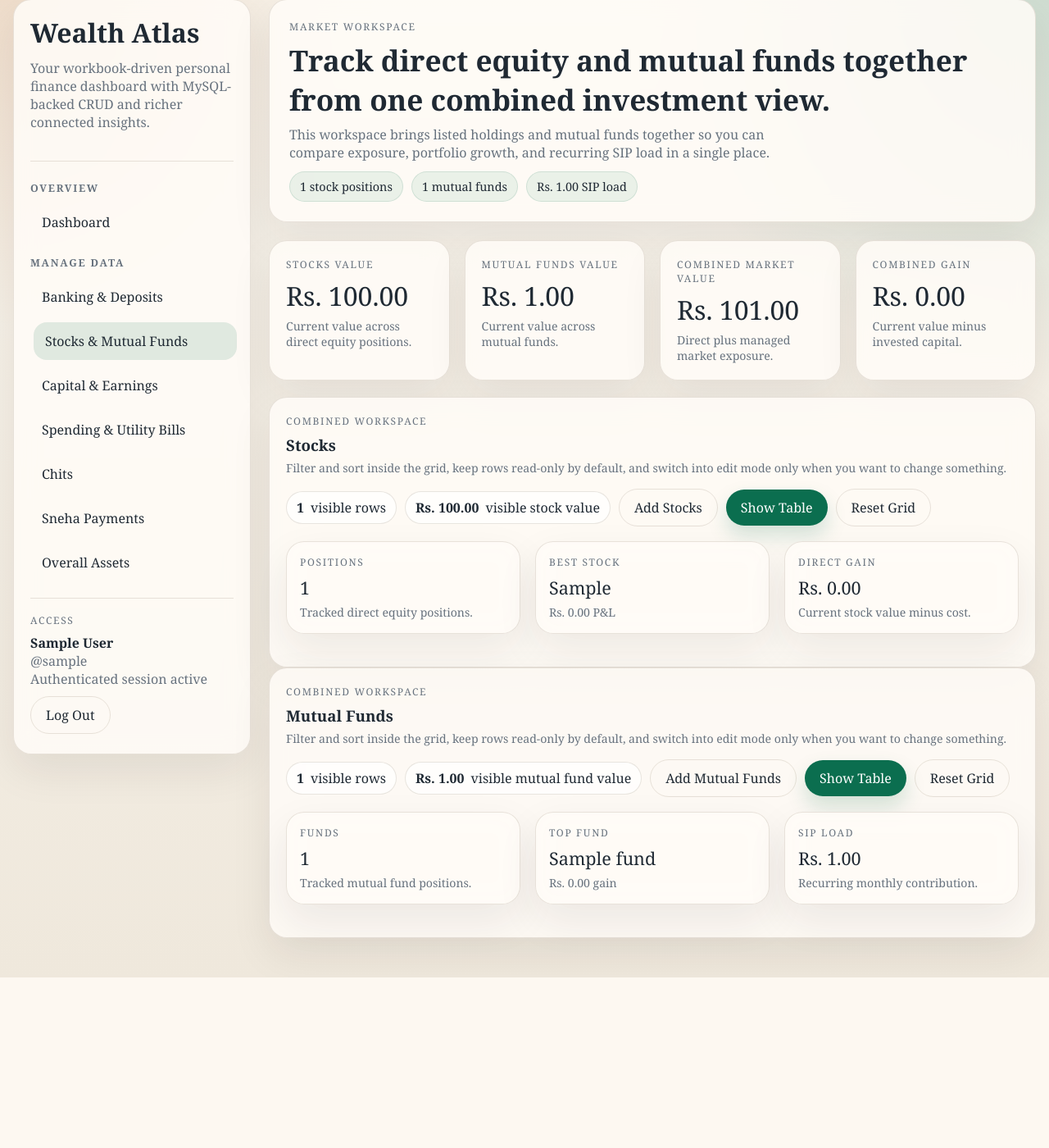
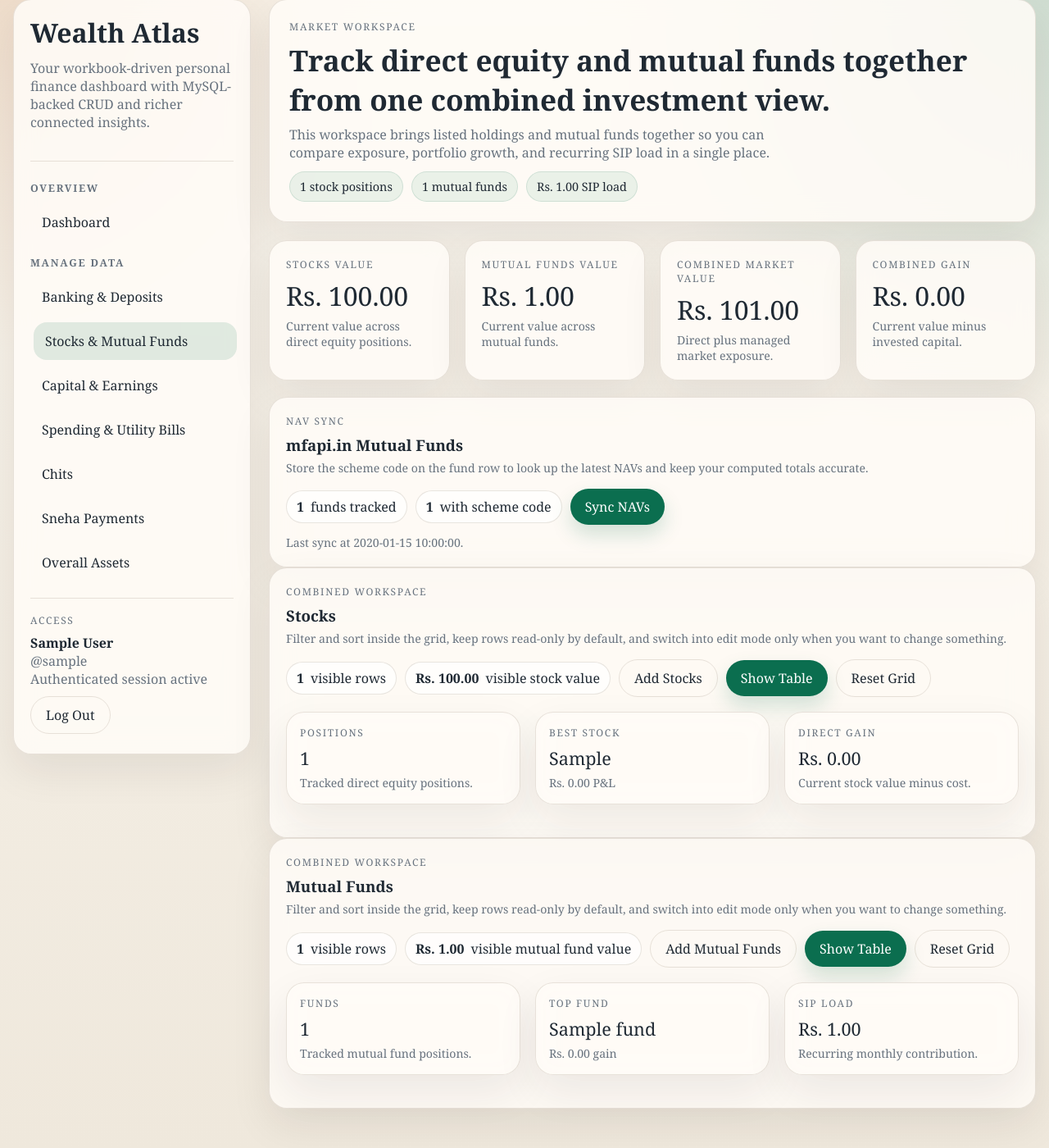
Before and after one commit to venkattj/dashboard, a Flask app: page /entity/mutual_funds in a window 1280 px wide. Shown: the part 25-1425 px from the top of the page at 82% size. Before the commit the page ends 1217 px from the top, so only its background shows below. Run offline with Flask 3, Linux system fonts and the light colour scheme; the visitor is signed in with stand-in values (Sample User, id 1); tables that the repository leaves empty hold one stand-in row (values such as "Sample post").

Commit message:
sync with external systems

```diff
--- a/financial_dashboard/app.py
+++ b/financial_dashboard/app.py
@@ -87,12 +87,10 @@ ENTITY_CONFIG = {
         "table": "stocks",
         "columns": [
             {"name": "symbol", "label": "Symbol", "type": "text"},
-            {"name": "exchange", "label": "Exchange", "type": "text"},
-            {"name": "isin", "label": "ISIN", "type": "text"},
             {"name": "average_price", "label": "Average Price", "type": "number", "step": "0.01"},
             {"name": "current_price", "label": "Current Price", "type": "number", "step": "0.01"},
+            {"name": "returns_pct", "label": "Returns %", "type": "number", "step": "0.01"},
             {"name": "quantity", "label": "Quantity", "type": "number", "step": "1"},
-            {"name": "source", "label": "Source", "type": "text"},
             {"name": "last_synced_price_at", "label": "Price Synced At", "type": "text"},
         ],
     },
@@ -102,10 +100,13 @@ ENTITY_CONFIG = {
         "table": "mutual_funds",
         "columns": [
             {"name": "fund_name", "label": "Fund Name", "type": "text"},
-            {"name": "invested", "label": "Invested", "type": "number", "step": "0.01"},
+            {"name": "current_value", "label": "Current Value", "type": "number", "step": "0.01"},
             {"name": "returns_pct", "label": "Returns %", "type": "number", "step": "0.01"},
+            {"name": "units", "label": "Units", "type": "number", "step": "0.01"},
+            {"name": "average_nav", "label": "Average NAV", "type": "number", "step": "0.0001"},
+            {"name": "latest_nav", "label": "Latest NAV", "type": "number", "step": "0.0001"},
             {"name": "sip", "label": "Monthly SIP", "type": "number", "step": "0.01"},
-            {"name": "current_value", "label": "Current Value", "type": "number", "step": "0.01"},
+            {"name": "nav_synced_at", "label": "NAV Synced At", "type": "text"},
         ],
     },
     "utility_bills": {
@@ -239,6 +240,25 @@ def as_int(value: Any, default: int = 0) -> int:
         return default
 
 
+def compute_stock_returns_pct(row: dict[str, Any]) -> float:
+    average = as_float(row.get("average_price"))
+    current = as_float(row.get("current_price"))
+    if average:
+        return ((current - average) / average) * 100
+    return 0.0
+
+
+def compute_mutual_fund_returns_pct(row: dict[str, Any]) -> float:
+    average_nav = as_float(row.get("average_nav"))
+    units = as_float(row.get("units"))
+    latest_nav = as_float(row.get("latest_nav"))
+    invested = average_nav * units
+    current_value = latest_nav * units
+    if invested:
+        return ((current_value - invested) / invested) * 100
+    return 0.0
+
+
 
 
 def reset_database() -> None:
@@ -933,7 +953,9 @@ def build_dashboard_metrics() -> dict[str, Any]:
         "bank": fetch_one("SELECT COALESCE(SUM(balance), 0) AS total FROM bank_accounts")["total"],
         "fd": fetch_one("SELECT COALESCE(SUM(current_amount), 0) AS total FROM fixed_deposits")["total"],
         "stocks": fetch_one("SELECT COALESCE(SUM(current_price * quantity), 0) AS total FROM stocks")["total"],
-        "mutual_funds": fetch_one("SELECT COALESCE(SUM(current_value), 0) AS total FROM mutual_funds")["total"],
+        "mutual_funds": fetch_one("SELECT COALESCE(SUM(latest_nav * units), 0) AS total FROM mutual_funds")[
+            "total"
+        ],
         "loans_receivable": fetch_one("SELECT COALESCE(SUM(amount), 0) AS total FROM loans WHERE amount > 0")["total"],
         "loan_obligations": fetch_one("SELECT ABS(COALESCE(SUM(amount), 0)) AS total FROM loans WHERE amount < 0")[
             "total"
@@ -1166,6 +1188,7 @@ register_mutual_funds_routes(
     entity_config=ENTITY_CONFIG,
     fetch_all=fetch_all,
     as_float=as_float,
+    execute=execute,
 )
 
 
@@ -1437,16 +1460,25 @@ def entity_list(entity_key: str) -> str:
     else:
         query = f"SELECT * FROM {entity['table']}"
         params = ()
+        filters = []
         if search:
-            filters = []
             for column in columns:
                 if column["type"] == "text":
                     filters.append(f"{column['name']} LIKE ?")
                     params += (f"%{search}%",)
-            if filters:
-                query += " WHERE " + " OR ".join(filters)
+        if filters:
+            query += " WHERE " + " OR ".join(filters)
         query += " ORDER BY id DESC"
         rows = fetch_all(query, params)
+    if entity_key == "stocks":
+        for row in rows:
+            row["returns_pct"] = compute_stock_returns_pct(row)
+    elif entity_key == "mutual_funds":
+        for row in rows:
+            latest_nav = as_float(row.get("latest_nav"))
+            units = as_float(row.get("units"))
+            row["current_value"] = latest_nav * units
+            row["returns_pct"] = compute_mutual_fund_returns_pct(row)
     context = build_generic_entity_context(entity_key, rows)
     return render_template(
         "entity_list.html",
@@ -1471,6 +1503,8 @@ def entity_inline_update(entity_key: str, row_id: int):
             (user_id, bank_id, values["balance"], values["purpose"], row_id),
         )
     else:
+        if entity_key == "mutual_funds":
+            values.pop("current_value", None)
         assignments = ", ".join(f"{name} = ?" for name in values)
         execute(
             f"UPDATE {entity['table']} SET {assignments} WHERE id = ?",
@@ -1496,6 +1530,8 @@ def entity_create(entity_key: str) -> str:
                 (user_id, bank_id, values["balance"], values["purpose"]),
             )
         else:
+            if entity_key == "mutual_funds":
+                values.pop("current_value", None)
             columns = list(values.keys())
             execute(
                 f"INSERT INTO {entity['table']} ({', '.join(columns)}) VALUES ({', '.join('?' for _ in columns)})",
--- /dev/null
+++ b/financial_dashboard/clean_quotes.py
@@ -0,0 +1,3 @@
+from pathlib import Path
+path = Path('db/mysql_seed.py')
+text = path.read_text()
--- /dev/null
+++ b/financial_dashboard/fix_quotes.py
@@ -0,0 +1,3 @@
+from pathlib import Path
+path = Path('db/mysql_seed.py')
+text = path.read_text()
--- a/financial_dashboard/requirements.txt
+++ b/financial_dashboard/requirements.txt
@@ -5,3 +5,4 @@ click==8.3.1
 itsdangerous==2.2.0
 blinker==1.9.0
 PyMySQL==1.1.2
+requests==2.31.0
--- a/financial_dashboard/routes/mutual_funds.py
+++ b/financial_dashboard/routes/mutual_funds.py
@@ -1,21 +1,117 @@
 from __future__ import annotations
 
+from datetime import datetime
 from typing import Any, Callable
 
-from flask import render_template
+import requests
+from flask import flash, redirect, render_template, url_for
 
 from .workspaces import build_markets_workspace
+
+MF_API_BASE_URL = "https://api.mfapi.in/mf"
+
+# Optional helper mapping when the workbook does not store scheme codes.
+# Add entries like {"Fund Name": "123456"} if you prefer auto-matching by name.
+MUTUAL_FUND_SCHEMES: dict[str, str] = {}
+
+
+def fetch_latest_nav(scheme_code: str) -> dict[str, Any] | None:
+    try:
+        response = requests.get(f"{MF_API_BASE_URL}/{scheme_code}", timeout=12)
+        response.raise_for_status()
+        payload = response.json()
+        entries = payload.get("data")
+        if not entries:
+            return None
+        latest = entries[0]
+        raw_nav = latest.get("nav")
+        if not raw_nav:
+            return None
+        nav_value = float(str(raw_nav).replace(",", "").strip())
+        return {"nav": nav_value}
+    except (requests.RequestException, ValueError, KeyError, IndexError, TypeError):
+        return None
+
+
+def resolve_scheme_code(row: dict[str, Any]) -> str | None:
+    fund_name = str(row.get("fund_name", "")).strip()
+    scheme_candidate = row.get("scheme_code") or MUTUAL_FUND_SCHEMES.get(fund_name)
+    if not scheme_candidate:
+        return None
+    return str(scheme_candidate).strip()
 
 
 def register_mutual_funds_routes(
     app,
     entity_config: dict[str, Any],
     fetch_all: Callable[..., list],
+    execute: Callable[..., None],
     as_float: Callable[[Any], float],
 ) -> None:
     @app.get("/entity/mutual_funds", endpoint="mutual_funds_page")
     def mutual_funds_page() -> str:
-        return render_template(
-            "paired_workspace.html",
-            **build_markets_workspace(entity_config=entity_config, fetch_all=fetch_all, as_float=as_float),
+        mf_rows = fetch_all("SELECT * FROM mutual_funds ORDER BY latest_nav * units DESC, id DESC")
+        workspace = build_markets_workspace(
+            entity_config=entity_config,
+            fetch_all=fetch_all,
+            as_float=as_float,
+            mutual_fund_rows=mf_rows,
         )
+        last_sync_candidates = [row["nav_synced_at"] for row in mf_rows if row.get("nav_synced_at")]
+        last_sync_at = max(last_sync_candidates) if last_sync_candidates else None
+        integration_panel = {
+            "mode": "mutual_funds",
+            "provider": "mfapi.in",
+            "sync_url": url_for("mutual_funds_sync_nav"),
+            "fund_count": len(mf_rows),
+            "schemes_configured": sum(1 for row in mf_rows if row.get("scheme_code")),
+            "last_sync_at": last_sync_at.strftime("%Y-%m-%d %H:%M:%S") if last_sync_at else None,
+        }
+        return render_template("paired_workspace.html", integration_panel=integration_panel, **workspace)
+
+    @app.post("/mutual-funds/nav/sync", endpoint="mutual_funds_sync_nav")
+    def mutual_funds_sync_nav() -> Any:
+        rows = fetch_all("SELECT * FROM mutual_funds ORDER BY fund_name")
+        nav_cache: dict[str, dict[str, Any] | None] = {}
+        errors: list[str] = []
+        updated = 0
+        now_str = datetime.now().strftime("%Y-%m-%d %H:%M:%S")
+
+        for row in rows:
+            scheme_code = resolve_scheme_code(row)
+            if not scheme_code:
+                continue
+            nav_data = nav_cache.get(scheme_code)
+            if nav_data is None:
+                nav_data = fetch_latest_nav(scheme_code)
+                nav_cache[scheme_code] = nav_data
+            if not nav_data:
+                errors.append(f"{row['fund_name']} ({scheme_code})")
+                continue
+
+            nav_value = nav_data["nav"]
+            units = max(as_float(row.get("units")), 0.0)
+
+            execute(
+                """
+                UPDATE `mutual_funds`
+                SET `units` = ?, `latest_nav` = ?, `nav_synced_at` = ?
+                WHERE `id` = ?
+                """,
+                (units, nav_value, now_str, row["id"]),
+            )
+            updated += 1
+
+        if updated:
+            flash(f"Updated NAV for {updated} mutual fund{'s' if updated != 1 else ''}.", "success")
+        else:
+            flash("No mutual fund rows could be matched to a scheme code for NAV sync.", "warning")
+
+        if errors:
+            flash(
+                f"Could not fetch NAV for {len(errors)} fund(s): {', '.join(errors)}. "
+                "Verify the scheme codes or try again later.",
+                "error" if not updated else "warning",
+            )
+
+        return redirect(url_for("mutual_funds_page"))
--- a/financial_dashboard/routes/workspaces.py
+++ b/financial_dashboard/routes/workspaces.py
@@ -21,6 +21,30 @@ def _section(
         "total_field": total_field,
         "highlights": highlights,
     }
+
+
+def _stock_returns_pct(row: dict[str, Any], as_float: Callable[[Any], float]) -> float:
+    average = as_float(row.get("average_price"))
+    current = as_float(row.get("current_price"))
+    if average:
+        return ((current - average) / average) * 100
+    return 0.0
+
+
+def _mutual_fund_invested(row: dict[str, Any], as_float: Callable[[Any], float]) -> float:
+    return as_float(row.get("average_nav")) * as_float(row.get("units"))
+
+
+def _mutual_fund_current_value(row: dict[str, Any], as_float: Callable[[Any], float]) -> float:
+    return as_float(row.get("latest_nav")) * as_float(row.get("units"))
+
+
+def _mutual_fund_returns_pct(row: dict[str, Any], as_float: Callable[[Any], float]) -> float:
+    invested = _mutual_fund_invested(row, as_float)
+    current_value = as_float(row.get("current_value"))
+    if invested:
+        return ((current_value - invested) / invested) * 100
+    return 0.0
 
 
 def build_banking_workspace(
@@ -159,28 +183,43 @@ def build_markets_workspace(
     entity_config: dict[str, Any],
     fetch_all: Callable[..., list],
     as_float: Callable[[Any], float],
+    mutual_fund_rows: list[dict[str, Any]] | None = None,
 ) -> dict[str, Any]:
     stock_rows = fetch_all("SELECT * FROM stocks ORDER BY current_price * quantity DESC, id DESC")
-    mf_rows = fetch_all("SELECT * FROM mutual_funds ORDER BY current_value DESC, id DESC")
+    mf_rows = mutual_fund_rows if mutual_fund_rows is not None else fetch_all(
+        "SELECT * FROM mutual_funds ORDER BY latest_nav * units DESC, id DESC"
+    )
+
+    enriched_mf_rows = []
+    for row in mf_rows:
+        current_value = _mutual_fund_current_value(row, as_float)
+        returns_pct = _mutual_fund_returns_pct(row, as_float)
+        enriched_mf_rows.append({**row, "current_value": current_value, "returns_pct": returns_pct})
 
     enriched_stock_rows = []
     for row in stock_rows:
         market_value = as_float(row["current_price"]) * as_float(row["quantity"])
-        enriched_stock_rows.append({**row, "market_value": market_value})
+        enriched_stock_rows.append(
+            {
+                **row,
+                "market_value": market_value,
+                "returns_pct": _stock_returns_pct(row, as_float),
+            }
+        )
 
     stock_current = sum(as_float(row["market_value"]) for row in enriched_stock_rows)
     stock_cost = sum(as_float(row["average_price"]) * as_float(row["quantity"]) for row in enriched_stock_rows)
-    mf_current = sum(as_float(row["current_value"]) for row in mf_rows)
-    mf_invested = sum(as_float(row["invested"]) for row in mf_rows)
-    total_sip = sum(as_float(row["sip"]) for row in mf_rows)
+    mf_current = sum(as_float(row["current_value"]) for row in enriched_mf_rows)
+    mf_invested = sum(_mutual_fund_invested(row, as_float) for row in enriched_mf_rows)
+    total_sip = sum(as_float(row["sip"]) for row in enriched_mf_rows)
     best_stock = max(
         enriched_stock_rows,
         key=lambda row: (as_float(row["current_price"]) - as_float(row["average_price"])) * as_float(row["quantity"]),
         default=None,
     )
     best_fund = max(
-        mf_rows,
-        key=lambda row: as_float(row["current_value"]) - as_float(row["invested"]),
+        enriched_mf_rows,
+        key=lambda row: as_float(row["current_value"]) - _mutual_fund_invested(row, as_float),
         default=None,
     )
 
@@ -191,7 +230,7 @@ def build_markets_workspace(
         "description": "This workspace brings listed holdings and mutual funds together so you can compare exposure, portfolio growth, and recurring SIP load in a single place.",
         "chips": [
             {"label": f"{len(stock_rows)} stock positions"},
-            {"label": f"{len(mf_rows)} mutual funds"},
+            {"label": f"{len(enriched_mf_rows)} mutual funds"},
             {"label": f"Rs. {total_sip:,.2f} SIP load"},
         ],
         "metrics": [
@@ -217,13 +256,21 @@ def build_markets_workspace(
             _section(
                 "mutual_funds",
                 entity_config,
-                mf_rows,
+                enriched_mf_rows,
                 mf_current,
                 "visible mutual fund value",
                 "current_value",
                 [
-                    {"label": "Funds", "value": len(mf_rows), "note": "Tracked mutual fund positions."},
-                    {"label": "Top fund", "value": best_fund["fund_name"] if best_fund else "No data", "note": f"Rs. {as_float(best_fund['current_value']) - as_float(best_fund['invested']):,.2f} gain" if best_fund else "No fund records available."},
+                    {"label": "Funds", "value": len(enriched_mf_rows), "note": "Tracked mutual fund positions."},
+                    {
+                        "label": "Top fund",
+                        "value": best_fund["fund_name"] if best_fund else "No data",
+                        "note": (
+                            f"Rs. {(as_float(best_fund['current_value']) - _mutual_fund_invested(best_fund, as_float)):,.2f} gain"
+                            if best_fund
+                            else "No fund records available."
+                        ),
+                    },
                     {"label": "SIP load", "value": f"Rs. {total_sip:,.2f}", "note": "Recurring monthly contribution."},
                 ],
             ),
--- a/financial_dashboard/templates/paired_workspace.html
+++ b/financial_dashboard/templates/paired_workspace.html
@@ -24,7 +24,8 @@
     {% endfor %}
   </section>
 
-  {% if integration_panel and integration_panel.mode == "stocks" %}
+  {% if integration_panel %}
+    {% if integration_panel.mode == "stocks" %}
       <section class="card">
         <div class="grid-header">
           <div>
@@ -85,6 +86,31 @@
           </article>
         </div>
       </section>
+    {% elif integration_panel.mode == "mutual_funds" %}
+      <section class="card">
+        <div class="grid-header">
+          <div>
+            <div class="eyebrow">NAV Sync</div>
+            <h3 style="margin:0;">{{ integration_panel.provider }} Mutual Funds</h3>
+            <div class="kpi-note">Store the scheme code on the fund row to look up the latest NAVs and keep your computed totals accurate.</div>
+          </div>
+          <div class="header-tools">
+            <span class="pill-stat"><strong>{{ integration_panel.fund_count }}</strong> funds tracked</span>
+            <span class="pill-stat"><strong>{{ integration_panel.schemes_configured }}</strong> with scheme code</span>
+            <form method="post" action="{{ integration_panel.sync_url }}" class="inline">
+              <button type="submit" class="btn">Sync NAVs</button>
+            </form>
+          </div>
+        </div>
+        <div style="margin-top:12px;" class="kpi-note">
+          {% if integration_panel.last_sync_at %}
+            Last sync at {{ integration_panel.last_sync_at }}.
+          {% else %}
+            No NAV sync has run yet. Run the sync to recalc returns from the latest NAVs.
+          {% endif %}
+        </div>
+      </section>
+    {% endif %}
   {% endif %}
 
   {% for section in sections %}
```
Also changed, not shown: financial_dashboard/db/mysql_seed.py (+73 -20 lines), 1 other file. Lines whose indentation alone changed are shown as unchanged.
